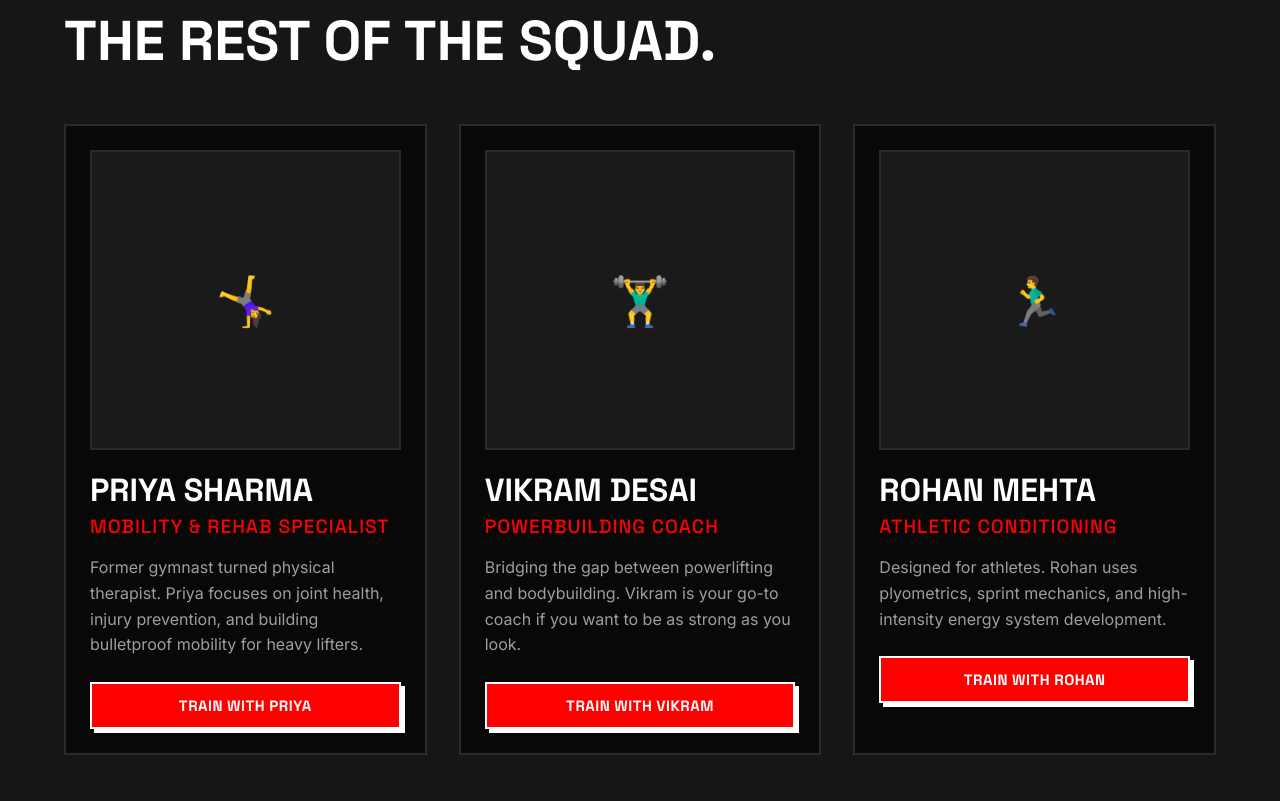
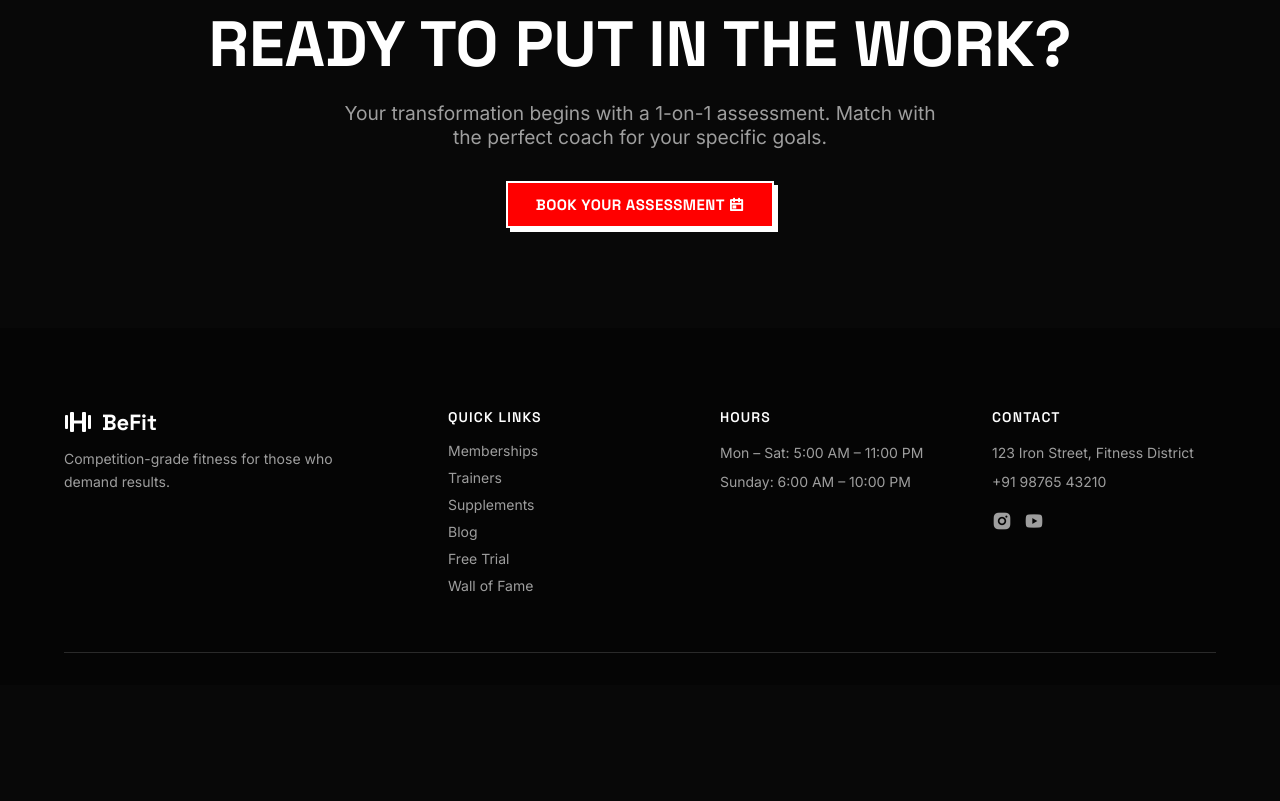
Before and after one commit to meowkiteow/mrfit, a plain HTML site: page trainers.html in a window 1280 px wide. Shown: the part 2799-3600 px from the top of the page. After the commit the page ends 3484 px from the top, so only its background shows below. Drawn offline with nearby package versions, Linux system fonts and the light colour scheme.

Commit message:
Remove Rest of the Squad section from trainers page

```diff
--- a/trainers.html
+++ b/trainers.html
@@ -412,44 +412,6 @@
         </div>
     </section>
 
-    <!-- The Team Roster -->
-    <section class="team-section">
-        <div class="team-section-inner">
-            <h2>The Rest of the Squad.</h2>
-            <div class="team-grid">
-                <!-- Trainer 1 -->
-                <div class="team-card">
-                    <div class="team-img-placeholder">🤸‍♀️</div>
-                    <h3>Priya Sharma</h3>
-                    <span class="role">Mobility & Rehab Specialist</span>
-                    <p>Former gymnast turned physical therapist. Priya focuses on joint health, injury prevention, and
-                        building bulletproof mobility for heavy lifters.</p>
-                    <a href="join.html" class="section-cta" style="width: 100%; border-radius: 0; padding: 12px;">Train
-                        with Priya</a>
-                </div>
-                <!-- Trainer 2 -->
-                <div class="team-card">
-                    <div class="team-img-placeholder">🏋️‍♂️</div>
-                    <h3>Vikram Desai</h3>
-                    <span class="role">Powerbuilding Coach</span>
-                    <p>Bridging the gap between powerlifting and bodybuilding. Vikram is your go-to coach if you want to
-                        be as strong as you look.</p>
-                    <a href="join.html" class="section-cta" style="width: 100%; border-radius: 0; padding: 12px;">Train
-                        with Vikram</a>
-                </div>
-                <!-- Trainer 3 -->
-                <div class="team-card">
-                    <div class="team-img-placeholder">🏃‍♂️</div>
-                    <h3>Rohan Mehta</h3>
-                    <span class="role">Athletic Conditioning</span>
-                    <p>Designed for athletes. Rohan uses plyometrics, sprint mechanics, and high-intensity energy system
-                        development.</p>
-                    <a href="join.html" class="section-cta" style="width: 100%; border-radius: 0; padding: 12px;">Train
-                        with Rohan</a>
-                </div>
-            </div>
-        </div>
-    </section>
 
     <!-- Booking CTA -->
     <section class="booking-cta">
```
